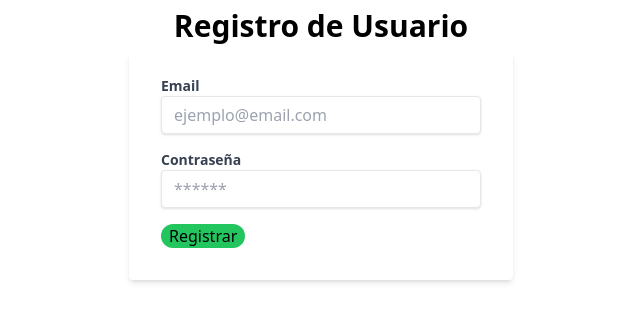
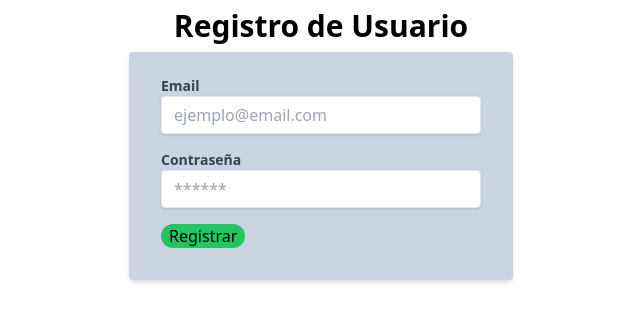
Before and after one commit to hiki-7u7/aprendiendo-matematicas, a React (Vite) app: page /Register_2 in a window 1280 px wide. Shown: the top 322 px of the page, without its empty margins (319-959 px from the left). Built offline with nearby package versions, Linux system fonts and the light colour scheme; no server answers; the HTML template or start-up script is replaced by a standard one.

Commit message:
Modification style form Register_2

```diff
--- a/src/pages/Register_2.jsx
+++ b/src/pages/Register_2.jsx
@@ -63,7 +63,7 @@ export function Register_2() {
       </h1>
       <form
         onSubmit={handleSubmit}
-        className="bg-white shadow-md rounded px-8 pt-6 pb-8 mb-4"
+        className="bg-slate-300 shadow-md rounded px-8 pt-6 pb-8 mb-4"
       >
         <div className="mb-4">
           <label
```
